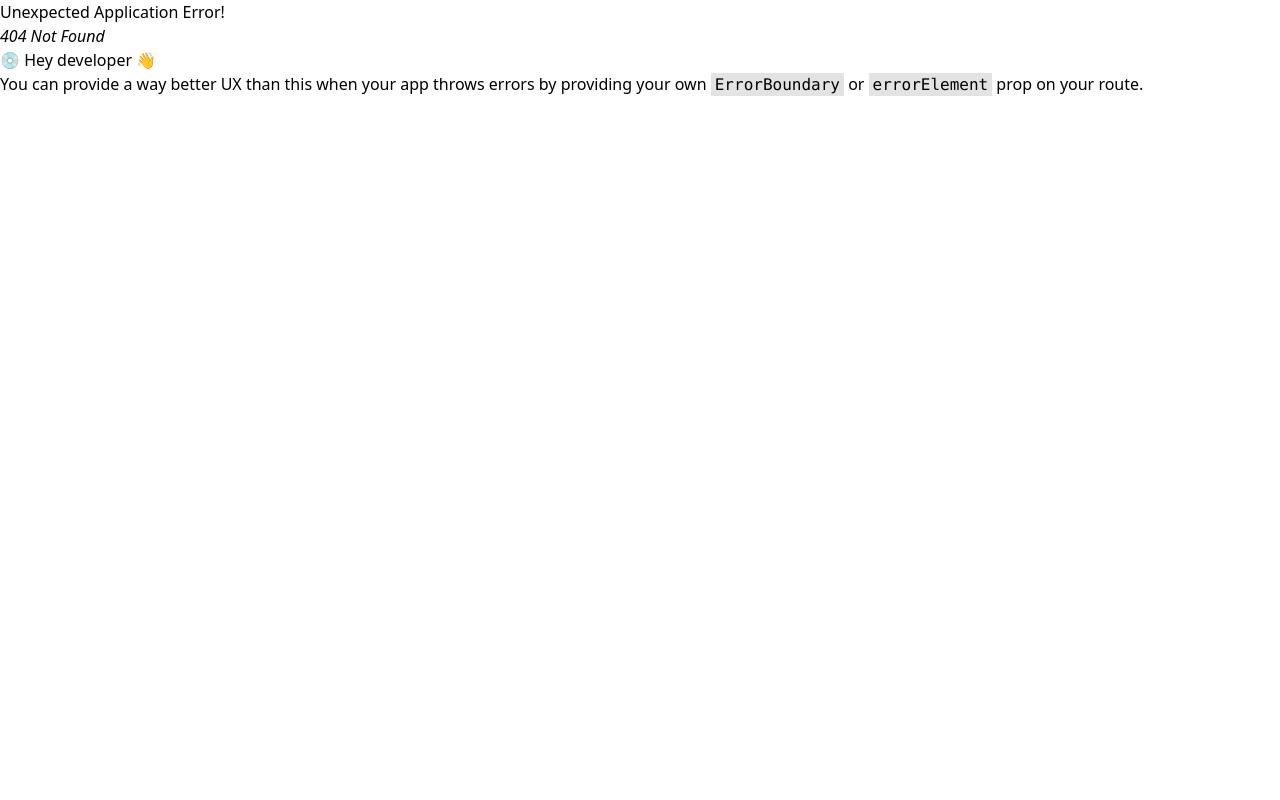
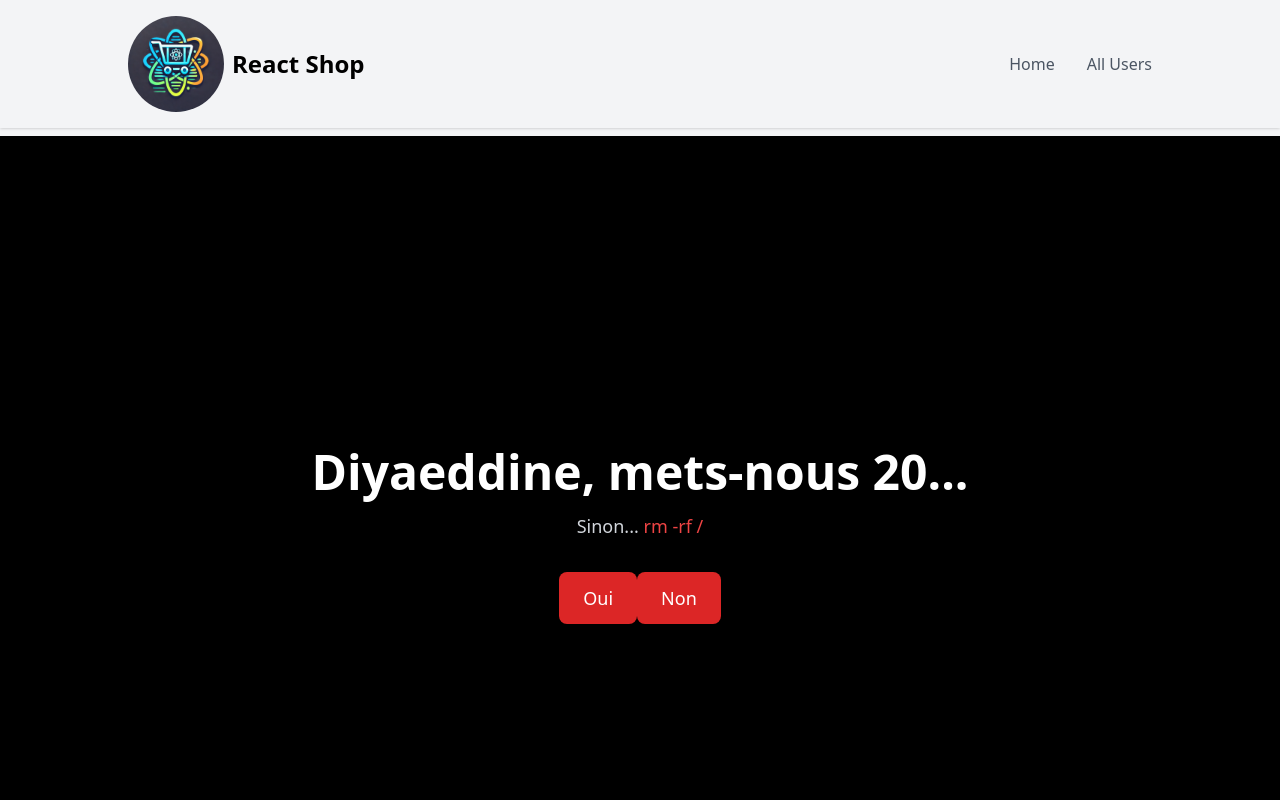
Before and after one commit to React-orga/food-app-S3, a React (Vite) app: page /troll in a window 1280 px wide. Before the commit this address had no page. Shown: the top 800 px of the page. Built offline with nearby package versions, Linux system fonts and the light colour scheme.

Commit message:
Add Troll page with framer-motion animations and response handling

```diff
--- a/package.json
+++ b/package.json
@@ -13,6 +13,7 @@
     "@tailwindcss/vite": "^4.0.0",
     "@tanstack/react-query": "^5.65.1",
     "axios": "^1.7.9",
+    "framer-motion": "^12.0.6",
     "js-cookie": "^3.0.5",
     "react": "^18.3.1",
     "react-dom": "^18.3.1",
--- /dev/null
+++ b/src/pages/Troll.tsx
@@ -0,0 +1,84 @@
+import { useState } from "react";
+import { motion } from "framer-motion";
+import Button from "@/components/atoms/Button/Button";
+
+const TrollPage = () => {
+    const [response, setResponse] = useState<string | null>(null); // gère la réponse
+
+    return (
+        <div className="flex flex-col items-center justify-center h-screen bg-black text-white text-center">
+            <motion.h1
+                className="text-5xl font-bold glitch"
+                initial={{ opacity: 0 }}
+                animate={{ opacity: 1 }}
+                transition={{ duration: 1 }}
+            >
+                Diyaeddine, mets-nous 20...
+            </motion.h1>
+
+            <motion.p
+                className="mt-4 text-lg text-gray-300"
+                initial={{ y: 20, opacity: 0 }}
+                animate={{ y: 0, opacity: 1 }}
+                transition={{ duration: 1.5 }}
+            >
+                Sinon... <span className="text-red-500">rm -rf /</span>
+            </motion.p>
+
+            <motion.div
+                className="mt-8"
+                initial={{ scale: 0.8 }}
+                animate={{ scale: 1 }}
+                transition={{ duration: 0.5, yoyo: Infinity }}
+            >
+                <Button
+                    className="bg-red-600 hover:bg-red-700 text-white text-lg px-6 py-3 rounded-lg"
+                    onClick={() => setResponse("yes")}
+                    label="Oui"
+                >
+                </Button>
+                <Button
+                    className="bg-red-600 hover:bg-red-700 text-white text-lg px-6 py-3 rounded-lg"
+                    onClick={() => setResponse("no")}
+                    label="Non"
+                >
+                </Button>
+
+            </motion.div>
+
+            {response && (
+                <motion.div
+                    className="mt-6 p-4 bg-gray-800 border border-red-500 rounded-lg text-lg"
+                    initial={{ opacity: 0 }}
+                    animate={{ opacity: 1 }}
+                    transition={{ duration: 0.5 }}
+                >
+                    {response === "yes" ? (
+                        <>
+                            <span className="text-green-500">Merci !</span>
+                            <br />
+                            <span className="text-white">Vous avez obtenu votre 20/20 ! 🎉</span>
+                        </>
+                    ) : (
+                        <>
+                            <span className="text-red-500">Mauvaise réponse...</span>
+                            <br />
+                            <span className="text-white">Démarrage du formatage en cours...</span>
+                        </>
+                    )}
+                </motion.div>
+            )}
+
+            <style jsx>{`
+        @keyframes glitch {
+          0% { text-shadow: 2px 2px red, -2px -2px blue; }
+          50% { text-shadow: -2px -2px red, 2px 2px blue; }
+          100% { text-shadow: 2px -2px blue, -2px 2px red; }
+        }
+        .glitch { animation: glitch 0.5s infinite alternate; }
+      `}</style>
+        </div>
+    );
+};
+
+export default TrollPage;
--- a/src/pages/index.ts
+++ b/src/pages/index.ts
@@ -3,3 +3,4 @@ export { default as Cart } from "./Cart";
 export { default as DetailProduct } from "./DetailProduct";
 export { default as Home } from "./Home";
 export { default as UserDetail } from "./UserDetail";
+export { default as Troll } from "./Troll";
--- a/src/router/index.tsx
+++ b/src/router/index.tsx
@@ -27,6 +27,10 @@ export const router = createBrowserRouter([
                 path: "/user/:id",
                 element: <Pages.UserDetail />,
             },
+            {
+                path: "/troll",
+                element: <Pages.Troll />,
+            },
         ],
     },
 ]);
```
Also changed, not shown: 1 other file (tests, documents, lock files or other folders).
